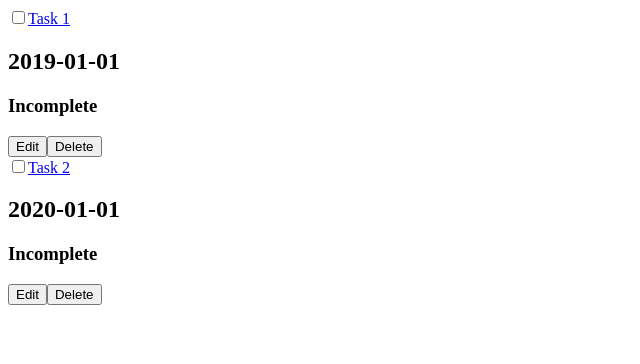
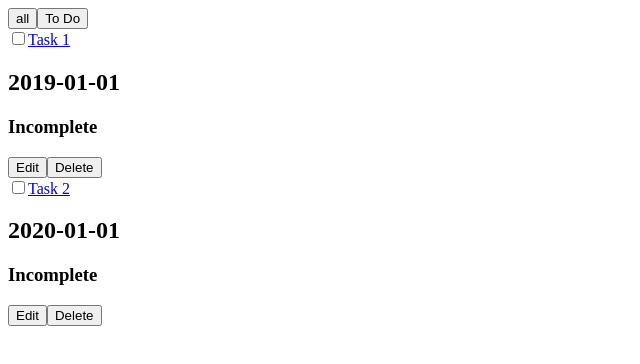
Before and after one commit to LoganBram/angular_learn, an Angular app in the folder helper/: page / in a window 1280 px wide. Shown: the top 364 px of the page, without its empty margins (0-640 px from the left). Built offline with nearby package versions, Linux system fonts and the light colour scheme.

Commit message:
added todo and all tasks functionality

```diff
--- a/helper/src/app/list/list.component.html
+++ b/helper/src/app/list/list.component.html
@@ -1,3 +1,12 @@
-<div *ngFor="let task of tasks" class="taskwrap">
+<button [class.active]="filter == 'all'" (click)="filter = 'all'">all</button>
+<button
+  class="btn btn-menu"
+  [class.active]="filter == 'active'"
+  (click)="filter = 'active'"
+>
+  To Do
+</button>
+
+<div *ngFor="let task of obtainTasks" class="taskwrap">
   <app-taskitem [item]="task" (delete)="onDelete(task)"></app-taskitem>
 </div>
--- a/helper/src/app/list/list.component.ts
+++ b/helper/src/app/list/list.component.ts
@@ -11,6 +11,18 @@ import {tasks, Task} from '../tasks';
 export class ListComponent {
 
     tasks = [...tasks]
+    filter: "all" | "active" | "done" = "all";
+
+    get obtainTasks(){
+      if (this.filter === "all"){
+        return this.tasks
+      }
+      return this.tasks.filter((task)=> !task.done
+      )
+    }
+
+
+
 
     onDelete(task: Task){
       this.tasks.splice(this.tasks.indexOf(task), 1)
```
